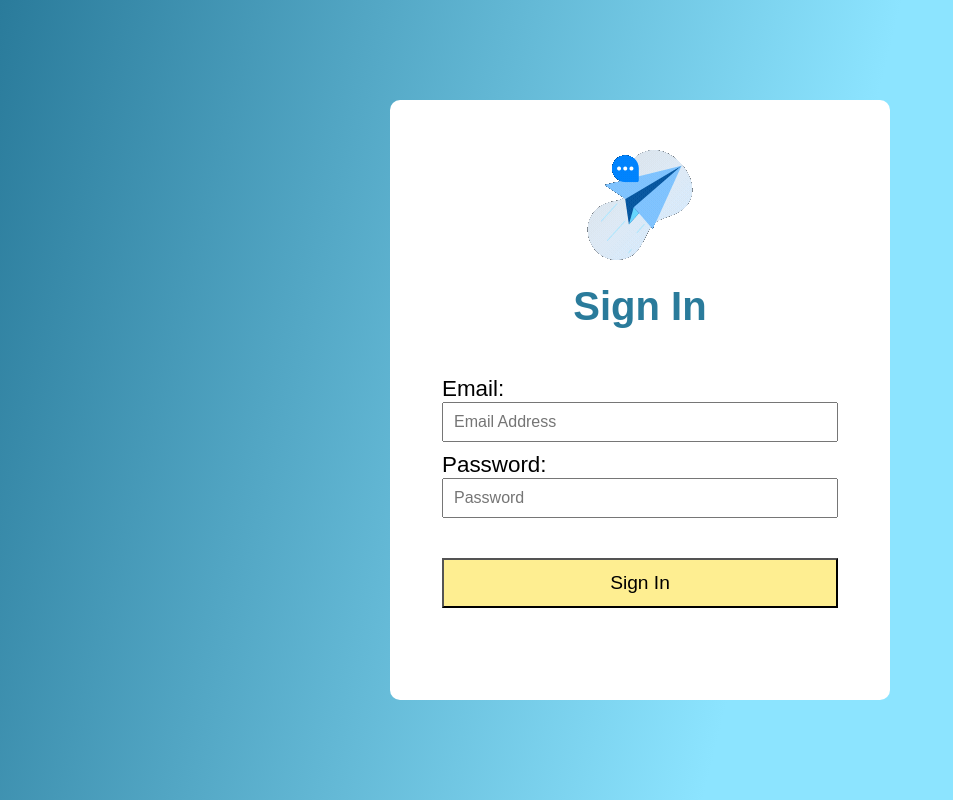
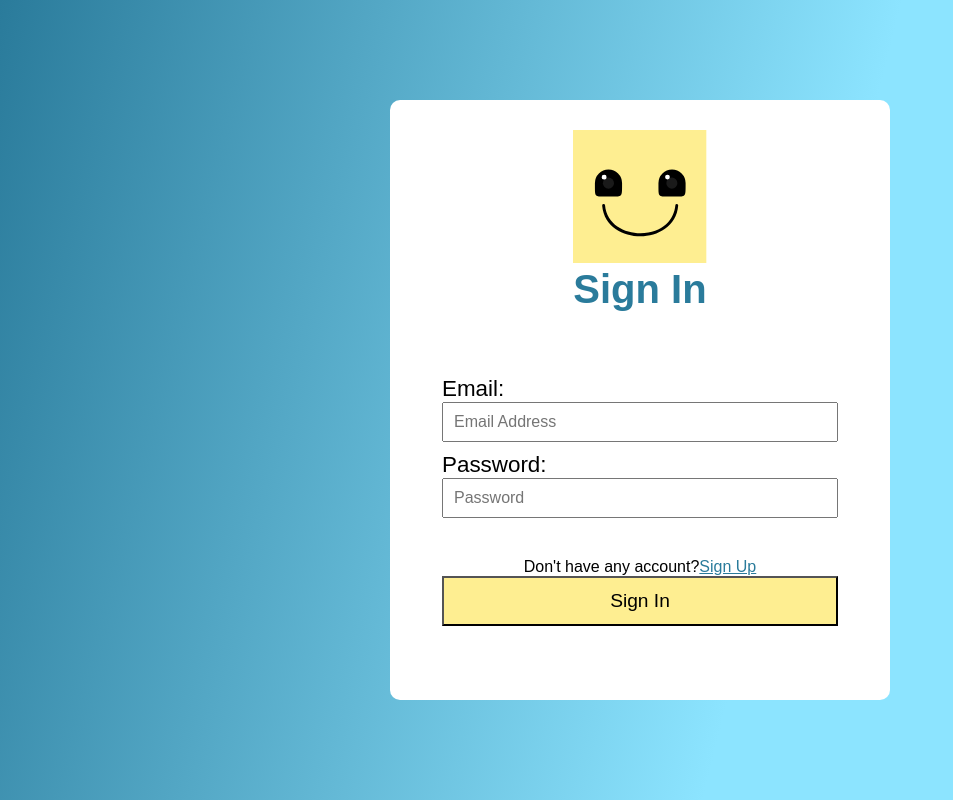
Before and after one commit to Devender-Singh-Bisht/CHATly-Real-Time-Chat-App, a React (Vite) app in the folder frontend/: page /login in a window 1280 px wide. Shown: the whole page, without its empty margins (0-953 px from the left). Built offline with nearby package versions, Linux system fonts and the light colour scheme; no server answers; a web font is replaced by a local one.

Commit message:
feat: Improved Login and Register page

```diff
--- /dev/null
+++ b/frontend/src/components/svgs/EyesClosedSvg.jsx
@@ -0,0 +1,77 @@
+import React from "react";
+
+const EyeClosedSvg = ({ className, background = "#FEEE91", ...props }) => (
+  <svg
+    xmlns="http://www.w3.org/2000/svg"
+    viewBox="0 0 200 200"
+    fill="none"
+    shapeRendering="auto"
+    {...props}
+  >
+    <mask id="viewboxMask">
+      <rect width="200" height="200" fill={background} />
+    </mask>
+
+    <g mask="url(#viewboxMask)">
+      <rect width="200" height="200" fill={background} />
+
+      <g transform="matrix(1.5625 0 0 1.5625 37.5 110.94)">
+        <path
+          fillRule="evenodd"
+          clipRule="evenodd"
+          d="M103.74-7.96V.67c-.16.12-.33.22-.5.3L87.07 9.47l-1.89 21.13c-.47 5.03-3.69 9.67-6.32 13.6L89.37 53a29.19 29.19 0 0 1-7.57 3.33l-7.9-6.68a27.93 27.93 0 0 1-15.79 6.56l-7.75.64c-7.43.63-14.9.63-22.33 0l-7.97-.67a28 28 0 0 1-14.9-5.88l-7.04 5.97a30.02 30.02 0 0 1-7.52-3.3l9.27-7.9C-3.22 40.97-6.7 36-7.2 30.57L-9.17 8.54l-14.15-7.5c-.22-.1-.43-.23-.61-.4v-8.62l19.75 9.9h88.26l19.66-9.87Z"
+          fill="#000"
+          style={{ mixBlendMode: "soft-light" }}
+          opacity={0.4}
+        />
+
+        <g fill="#ECF5F8">
+          <path
+            fillRule="evenodd"
+            clipRule="evenodd"
+            d="m58.05 53.27-7.77.65c-7.42.62-14.88.62-22.3 0L20 53.24a28.05 28.05 0 0 1-17.48-8.1 28.29 28.29 0 0 1-8.2-17.5L-8.24-1.02H86.3l-2.56 28.67a28.32 28.32 0 0 1-8.2 17.5 28.08 28.08 0 0 1-17.48 8.12Z"
+          />
+          <path
+            fillRule="evenodd"
+            clipRule="evenodd"
+            d="M103.26-1.96 82.92 7.8l-3.19-6.66 24.08-12.06a.82.82 0 0 1 1.19.75l-.12 5.76a2.86 2.86 0 0 1-1.62 2.44Z"
+          />
+          <path
+            fillRule="evenodd"
+            clipRule="evenodd"
+            d="M-23.26-1.96-2.92 7.8.27 1.15-23.81-10.9a.82.82 0 0 0-1.19.75l.12 5.76a2.86 2.86 0 0 0 1.62 2.44Z"
+          />
+          <path d="m74.16 37.33 17 14.37a.87.87 0 0 1 .11 1.22l-1.88 2.25a3.6 3.6 0 0 1-5.1.44L69.4 43.02l4.71-5.62.06-.07Z" />
+          <path d="M10.25 43.07l-14.9 12.6a3.6 3.6 0 0 1-5.1-.45l-1.88-2.25a.87.87 0 0 1 .1-1.22L5.48 37.38l4.71 5.63.05.06Z" />
+        </g>
+
+        <path
+          fillRule="evenodd"
+          clipRule="evenodd"
+          d="M39.1 48.58c-3.34 0-6.72-.13-10.04-.41l-7.42-.62A22.24 22.24 0 0 1 7.8 41.1c-3.71-3.71-6-8.63-6.47-13.87L-.73 4.78h79.51l-2.02 22.46a22.41 22.41 0 0 1-6.48 13.89c-3.72 3.71-8.63 5.99-13.87 6.42l-7.22.62c-3.35.34-6.75.41-10.1.41Z"
+          fill="#E1EFF5"
+        />
+
+        <path
+          d="M4.68 10.04c10.38 9.16 57.66 9.76 69.09 0a333.93 333.93 0 0 1-69.09 0ZM6.44 22.82c9.85 9.15 54.73 9.76 65.57 0a301.86 301.86 0 0 1-65.56 0ZM9.37 35.59c8.95 9.15 49.84 9.76 59.71 0a250.49 250.49 0 0 1-59.71 0Z"
+          fill="#000"
+          opacity={0.8}
+          style={{ mixBlendMode: "soft-light" }}
+        />
+      </g>
+
+      <g transform="matrix(1.5625 0 0 1.5625 31.25 59.38)">
+        <path
+          d="M75.84 21.11c-2.9.04-5.72-.89-8.04-2.63a13.47 13.47 0 0 1-4.85-7.03 1.75 1.75 0 0 1 1.1-2.26 1.68 1.68 0 0 1 1.86.61c.14.2.24.4.3.64.6 2.11 1.87 3.97 3.61 5.28a9.84 9.84 0 0 0 6.04 1.98c2.17.01 4.29-.68 6.03-2a10.17 10.17 0 0 0 3.65-5.26c.15-.42.46-.75.85-.95a1.68 1.68 0 0 1 2.23.7c.21.38.27.83.17 1.26a13.48 13.48 0 0 1-4.87 7.04 13.17 13.17 0 0 1-8.08 2.62Z"
+          fill="#000"
+        />
+        <path
+          d="M13.84 21.11c-2.9.03-5.73-.9-8.06-2.65a13.54 13.54 0 0 1-4.85-7.05 1.78 1.78 0 0 1 .51-1.88 1.67 1.67 0 0 1 2.4.22c.15.17.25.38.32.6.62 2.1 1.9 3.96 3.64 5.28a9.93 9.93 0 0 0 6.02 2c2.18.03 4.3-.67 6.06-1.99a10.21 10.21 0 0 0 3.66-5.3 1.68 1.68 0 0 1 3.08-.25c.21.4.27.85.17 1.27a13.57 13.57 0 0 1-4.86 7.1 13.19 13.19 0 0 1-8.1 2.65Z"
+          fill="#000"
+        />
+      </g>
+    </g>
+  </svg>
+);
+
+export default EyeClosedSvg;
--- /dev/null
+++ b/frontend/src/components/svgs/HappySvg.jsx
@@ -0,0 +1,76 @@
+
+
+function HappySvg({
+    className,
+    background = "#FEEE91",
+    ...props
+}) {
+    return (
+        <svg
+            viewBox="0 0 200 200"
+            className={className}
+            aria-hidden="true"
+            xmlns="http://www.w3.org/2000/svg"
+            {...props}
+        >
+            <rect width="200" height="200" fill={background} />
+
+            <g transform="matrix(1.5625 0 0 1.5625 37.5 110.94)">
+                <path
+                    fillRule="evenodd"
+                    clipRule="evenodd"
+                    d="M4 1c0 44 72 44 72 0-24.3 8.87-48.3 9.13-72 0Z"
+                    fill="#fff"
+                />
+                <path
+                    fillRule="evenodd"
+                    clipRule="evenodd"
+                    d="M11 21c14.35 15.8 43.35 16 58 .58A140.44 140.44 0 0 1 11 21Z"
+                    fill="#DDDBDB"
+                />
+                <path
+                    d="M40.04 35a40.08 40.08 0 0 1-25.36-8.46C7.08 20.37 3 11.54 3 1.07A1.07 1.07 0 0 1 3.45.2a1.08 1.08 0 0 1 .97-.12c22.91 8.8 46.85 8.8 71.12 0a1.05 1.05 0 0 1 1.46.99c0 10.47-4.02 19.3-11.68 25.47a40.14 40.14 0 0 1-25.28 8.45ZM5.18 2.58c.81 20.8 18.44 30.31 34.86 30.31 16.41 0 34.11-9.5 34.86-30.35-23.78 8.3-47.22 8.32-69.72.03Z"
+                    fill="#000"
+                />
+                <path
+                    d="M25 36c4.5 5.16 25.03 5.5 30 0a68.29 68.29 0 0 1-30 0Z"
+                    fill="#000"
+                    opacity=".4"
+                    style={{ mixBlendMode: "soft-light" }}
+                />
+            </g>
+
+            <g transform="matrix(1.5625 0 0 1.5625 31.25 59.38)">
+                <path
+                    d="M78.36 25.92h-6.6c-9.72 0-9.72.07-9.72-9.73v-3.3A13.04 13.04 0 0 1 75.06-.13 13.04 13.04 0 0 1 88.1 12.9v3.38c-.03 9.72-.03 9.65-9.73 9.65Z"
+                    fill="#000"
+                />
+                <path
+                    d="M70.69 9.52a2.28 2.28 0 1 0 0-4.57 2.28 2.28 0 0 0 0 4.57Z"
+                    fill="#fff"
+                />
+                <path
+                    d="M74.92 18.31a5.31 5.31 0 1 0 0-10.62 5.31 5.31 0 0 0 0 10.62Z"
+                    fill="#fff"
+                    opacity=".1"
+                />
+
+                <path
+                    d="M17.36 25.92h-6.6c-9.72 0-9.72.07-9.72-9.73v-3.3A13.04 13.04 0 0 1 14.06-.13 13.04 13.04 0 0 1 27.1 12.9v3.38c-.03 9.72-.03 9.65-9.73 9.65Z"
+                    fill="#000"
+                />
+                <path
+                    d="M9.8 9.53a2.29 2.29 0 1 0 0-4.57 2.29 2.29 0 0 0 0 4.57Z"
+                    fill="#fff"
+                />
+                <path
+                    d="M14.03 18.35a5.32 5.32 0 1 0 0-10.65 5.32 5.32 0 0 0 0 10.65Z"
+                    fill="#fff"
+                    opacity=".1"
+                />
+            </g>
+        </svg>
+    );
+}
+
+export default HappySvg;
--- /dev/null
+++ b/frontend/src/components/svgs/SmileSvg.jsx
@@ -0,0 +1,57 @@
+
+function SmileSvg({
+    className,
+    background = "#FEEE91",
+    ...props
+}) {
+    return (
+        <svg
+            viewBox="0 0 200 200"
+            className={className}
+            aria-hidden="true"
+            xmlns="http://www.w3.org/2000/svg"
+            {...props}
+        >
+            <rect width="200" height="200" fill={background} />
+
+            <g transform="matrix(1.5625 0 0 1.5625 37.5 110.94)">
+                <path
+                    d="M40.77 31C24.27 31 5.8 21.8 4 1.63A1.4 1.4 0 0 1 5.21.07a1.38 1.38 0 0 1 1.55 1.21c1.6 18.47 18.74 26.89 34 26.89 21.58 0 32.38-13.53 33.52-26.89A1.38 1.38 0 0 1 75.73 0 1.45 1.45 0 0 1 77 1.47C75.34 21.84 57.08 31 40.8 31h-.03Z"
+                    fill="#000"
+                />
+            </g>
+
+            <g transform="matrix(1.5625 0 0 1.5625 31.25 59.38)">
+                <path
+                    d="M78.36 25.92h-6.6c-9.72 0-9.72.07-9.72-9.73v-3.3A13.04 13.04 0 0 1 75.06-.13 13.04 13.04 0 0 1 88.1 12.9v3.38c-.03 9.72-.03 9.65-9.73 9.65Z"
+                    fill="#000"
+                />
+                <path
+                    d="M70.69 9.52a2.28 2.28 0 1 0 0-4.57 2.28 2.28 0 0 0 0 4.57Z"
+                    fill="#fff"
+                />
+                <path
+                    d="M74.92 18.31a5.31 5.31 0 1 0 0-10.62 5.31 5.31 0 0 0 0 10.62Z"
+                    fill="#fff"
+                    opacity=".1"
+                />
+
+                <path
+                    d="M17.36 25.92h-6.6c-9.72 0-9.72.07-9.72-9.73v-3.3A13.04 13.04 0 0 1 14.06-.13 13.04 13.04 0 0 1 27.1 12.9v3.38c-.03 9.72-.03 9.65-9.73 9.65Z"
+                    fill="#000"
+                />
+                <path
+                    d="M9.8 9.53a2.29 2.29 0 1 0 0-4.57 2.29 2.28 0 0 0 0 4.57Z"
+                    fill="#fff"
+                />
+                <path
+                    d="M14.03 18.35a5.32 5.32 0 1 0 0-10.65 5.32 5.32 0 0 0 0 10.65Z"
+                    fill="#fff"
+                    opacity=".1"
+                />
+            </g>
+        </svg>
+    );
+}
+
+export default SmileSvg;
--- a/frontend/src/pages/Login.jsx
+++ b/frontend/src/pages/Login.jsx
@@ -1,19 +1,28 @@
 import { useContext, useState } from 'react';
-import { useNavigate } from 'react-router';
+import { useNavigate, Link } from 'react-router';
 import toast from 'react-hot-toast';
 import styles from '../styles/Login.module.css'
-import airplanegif from '../assets/airplaneanimation.gif'
 import handleLogin from '../utils/handleLogin';
 import { AuthContext } from '../contexts/AuthContext';
+import Spinner from '../components/Spinner';
+import SmileSvg from '../components/svgs/SmileSvg';
+import HappySvg from '../components/svgs/HappySvg';
+import EyesClosed from '../components/svgs/EyesClosedSvg';
 
 function Login() {
 
+  const [emoji, setEmoji] = useState(null);
   const navigate = useNavigate();
-  const {user, handleAuthContextOnLogin} = useContext(AuthContext);
+  const { user, handleAuthContextOnLogin } = useContext(AuthContext);
   const [userDetails, setUserDetails] = useState({ 'email': '', 'password': '' });
 
-  // Check if the user already have the token
-  if (user === null) return null;
+  if (user === null) {
+    return (
+      <div className={styles.page}>
+        <Spinner></Spinner>
+      </div>
+    )
+  };
 
   if (user) navigate('/chats', { replace: true });
 
@@ -32,7 +41,7 @@ function Login() {
       toast.error(err.message || "Login Failed...", { id: toastl });
       return
     } finally {
-      setUserDetails({'email': "", 'password': ""});
+      setUserDetails({ 'email': "", 'password': "" });
     }
 
     toast.success("Login Successfull.", { id: toastl });
@@ -45,21 +54,31 @@ function Login() {
 
         <div className={styles.main}>
 
-          <div className={styles.imagediv}>
-            <img src={airplanegif} alt="Side animation of Airplane" />
+          <div className={styles.topCont}>
+            <div className={styles.imageDiv}>
+              {emoji === "email"
+                ? <HappySvg/> :
+                  emoji === "password"
+                  ? <EyesClosed/> : <SmileSvg />
+              }
+            </div>
             <h1>Sign In</h1>
           </div>
 
           <form className={styles.loginform} onSubmit={(e) => handleFormSubmit(e)} >
             <div className={styles.formrow}>
               <label htmlFor="email">Email:</label>
-              <input type="email" name="email" id="email" placeholder='Email Address' onChange={(e) => handleUpdate(e, "email")} value={userDetails.email} required />
+              <input type="email" name="email" id="email" placeholder='Email Address' onChange={(e) => handleUpdate(e, "email")} value={userDetails.email} required onBlur={() => setEmoji(null)} onFocus={() => setEmoji("email")} />
             </div>
             <div className={styles.formrow}>
               <label htmlFor="password">Password:</label>
-              <input type="password" name="password" id="password" placeholder='Password' onChange={(e) => handleUpdate(e, "password")} value={userDetails.password} required minLength="8" />
+              <input type="password" name="password" id="password" placeholder='Password' onChange={(e) => handleUpdate(e, "password")} value={userDetails.password} required minLength="8" onBlur={() => setEmoji(null)} onFocus={() => setEmoji("password")} />
             </div>
             <div className={styles.buttondiv}>
+              <div>
+                <span>Don't have any account?</span>
+                <Link to={"/register"} className={styles.link} >Sign Up</Link>
+              </div>
               <button type="submit">Sign In</button>
             </div>
           </form>
--- a/frontend/src/styles/Login.module.css
+++ b/frontend/src/styles/Login.module.css
@@ -20,15 +20,17 @@
     border-radius: 10px;
 }
 
-.imagediv {
+.topCont {
     height: 40%;
 }
 
-.imagediv img {
+.topCont img {
     border-radius: 80px;
 }
 
-.imagediv h1 {
+.imageDiv {}
+
+.topCont h1 {
     font-size: 2.5rem;
     text-align: center;
     color: var(--darkBlue);
@@ -66,9 +68,15 @@
     transform: scale(1.02);
 }
 
+.link {
+    color: var(--darkBlue);
+}
+
 .buttondiv {
     display: flex;
+    flex-direction: column;
     justify-content: center;
+    align-items: center;
     margin-top: 40px;
 }
 
```
Also changed, not shown: frontend/src/pages/Register.jsx (+15 -3 lines), frontend/src/styles/Register.module.css (+9 -2 lines).
